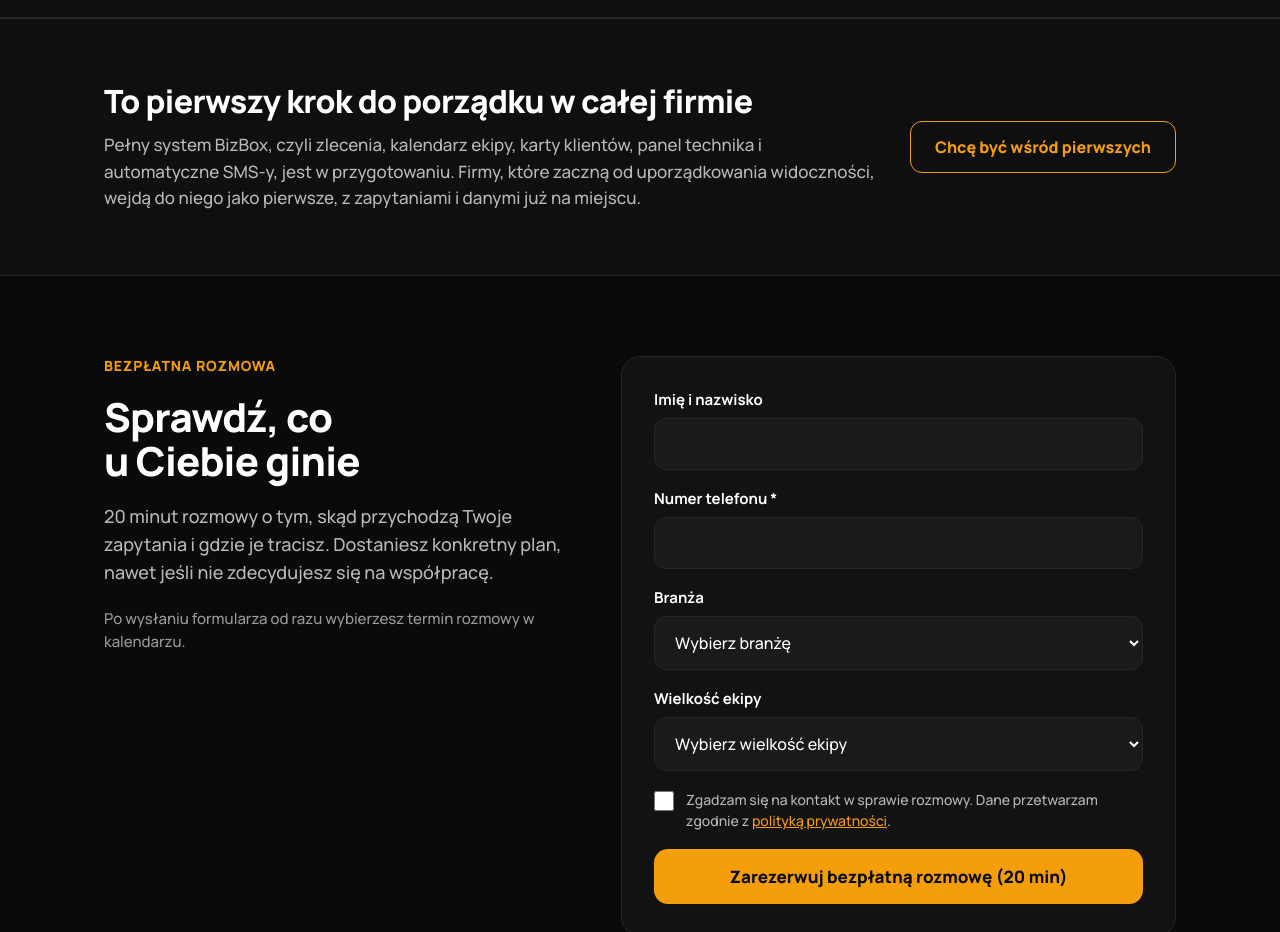
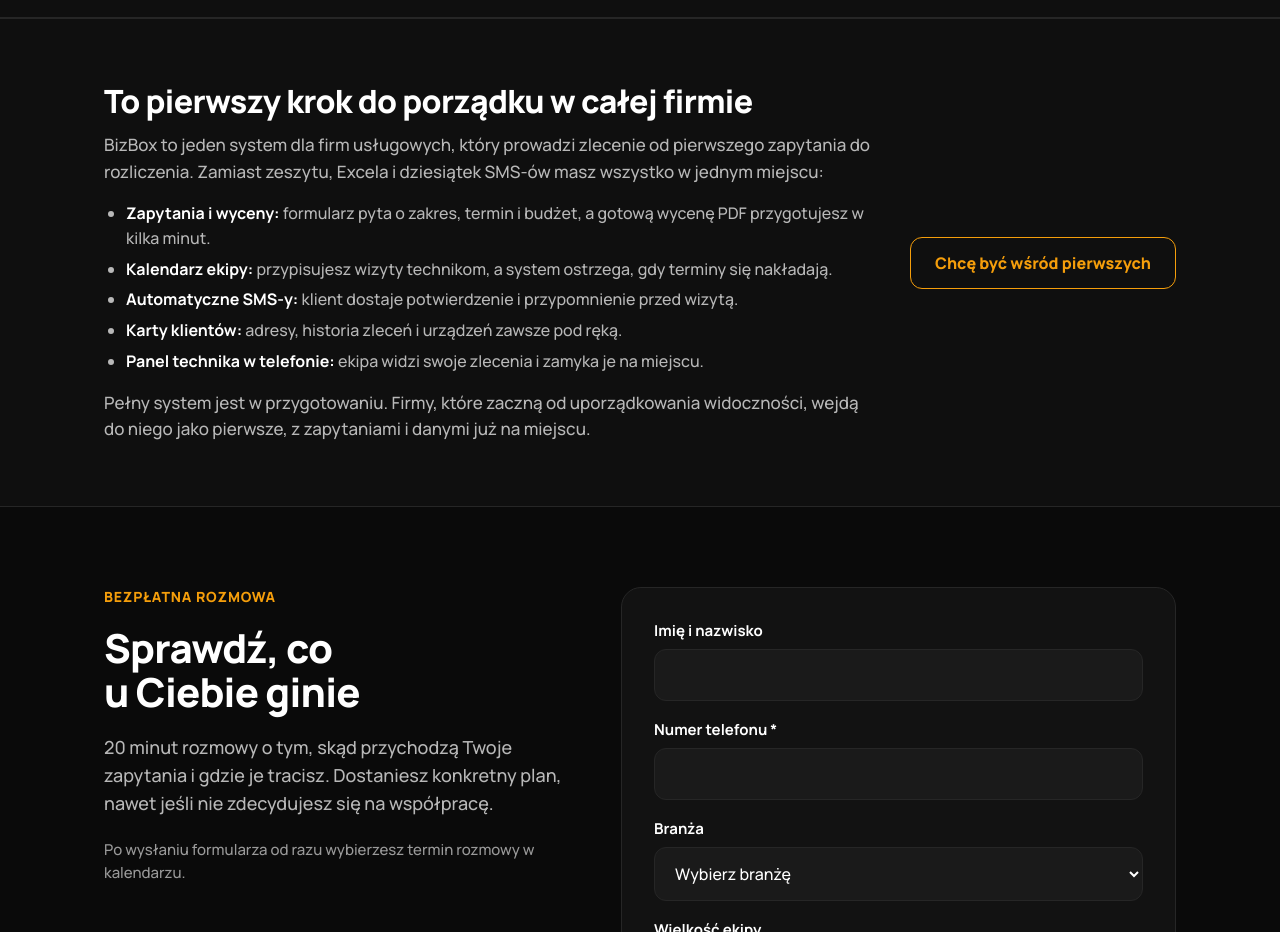
Before and after one commit to kowalskidawid193-boop/landing-widoczno-, a website: page index.html in a window 1280 px wide. Shown: the part 2720-3652 px from the top of the page. Drawn offline with Linux system fonts and the light colour scheme.

Commit message:
Opis pełnego systemu BizBox w sekcji Co dalej
Co-Authored-By: Claude Opus 5.5 <noreply@anthropic.com>

```diff
--- a/index.html
+++ b/index.html
@@ -347,7 +347,15 @@ html,body{overflow-x:hidden}
     <div class="wrap" style="max-width: 1120px; margin: 0 auto; box-sizing: border-box; padding: 64px 24px; display: flex; flex-wrap: wrap; align-items: center; gap: 32px">
       <div style="flex: 1 1 min(480px,100%); min-width: 0; display: flex; flex-direction: column; gap: 12px">
         <h2 class="rv h2" style="margin: 0; font-size: 32px; line-height: 1.15; font-weight: 800; letter-spacing: -0.02em; text-wrap: balance">To pierwszy krok do porządku w całej firmie</h2>
-        <p style="margin: 0; font-size: 17px; line-height: 1.55; color: #B8B8B8">Pełny system BizBox, czyli zlecenia, kalendarz ekipy, karty klientów, panel technika i automatyczne SMS-y, jest w przygotowaniu. Firmy, które zaczną od uporządkowania widoczności, wejdą do niego jako pierwsze, z zapytaniami i danymi już na miejscu.</p>
+        <p style="margin: 0; font-size: 17px; line-height: 1.55; color: #B8B8B8">BizBox to jeden system dla firm usługowych, który prowadzi zlecenie od pierwszego zapytania do rozliczenia. Zamiast zeszytu, Excela i dziesiątek SMS-ów masz wszystko w jednym miejscu:</p>
+        <ul style="margin: 4px 0 0; padding-left: 22px; font-size: 16px; line-height: 1.55; color: #B8B8B8; display: flex; flex-direction: column; gap: 6px">
+          <li><strong style="color: #FFFFFF">Zapytania i wyceny:</strong> formularz pyta o zakres, termin i budżet, a gotową wycenę PDF przygotujesz w kilka minut.</li>
+          <li><strong style="color: #FFFFFF">Kalendarz ekipy:</strong> przypisujesz wizyty technikom, a system ostrzega, gdy terminy się nakładają.</li>
+          <li><strong style="color: #FFFFFF">Automatyczne SMS-y:</strong> klient dostaje potwierdzenie i przypomnienie przed wizytą.</li>
+          <li><strong style="color: #FFFFFF">Karty klientów:</strong> adresy, historia zleceń i urządzeń zawsze pod ręką.</li>
+          <li><strong style="color: #FFFFFF">Panel technika w telefonie:</strong> ekipa widzi swoje zlecenia i zamyka je na miejscu.</li>
+        </ul>
+        <p style="margin: 4px 0 0; font-size: 17px; line-height: 1.55; color: #B8B8B8">Pełny system jest w przygotowaniu. Firmy, które zaczną od uporządkowania widoczności, wejdą do niego jako pierwsze, z zapytaniami i danymi już na miejscu.</p>
       </div>
       <a class="ghost" href="#formularz" style="flex: 0 0 auto; display: inline-block; border: 1px solid #F59E0B; color: #F59E0B; text-decoration: none; font-weight: 800; font-size: 16px; padding: 14px 24px; border-radius: 12px">Chcę być wśród pierwszych</a>
     </div>
```
